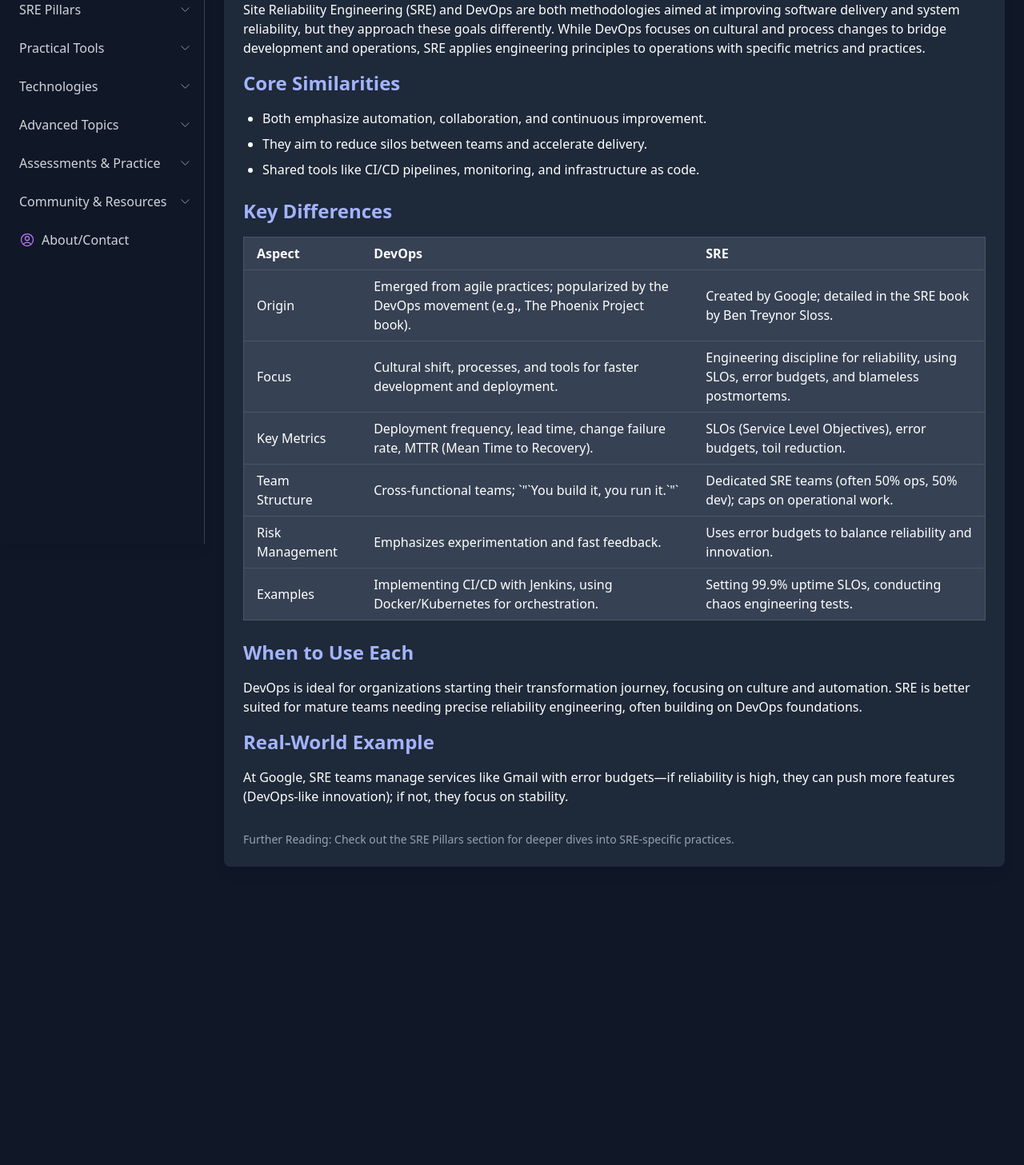
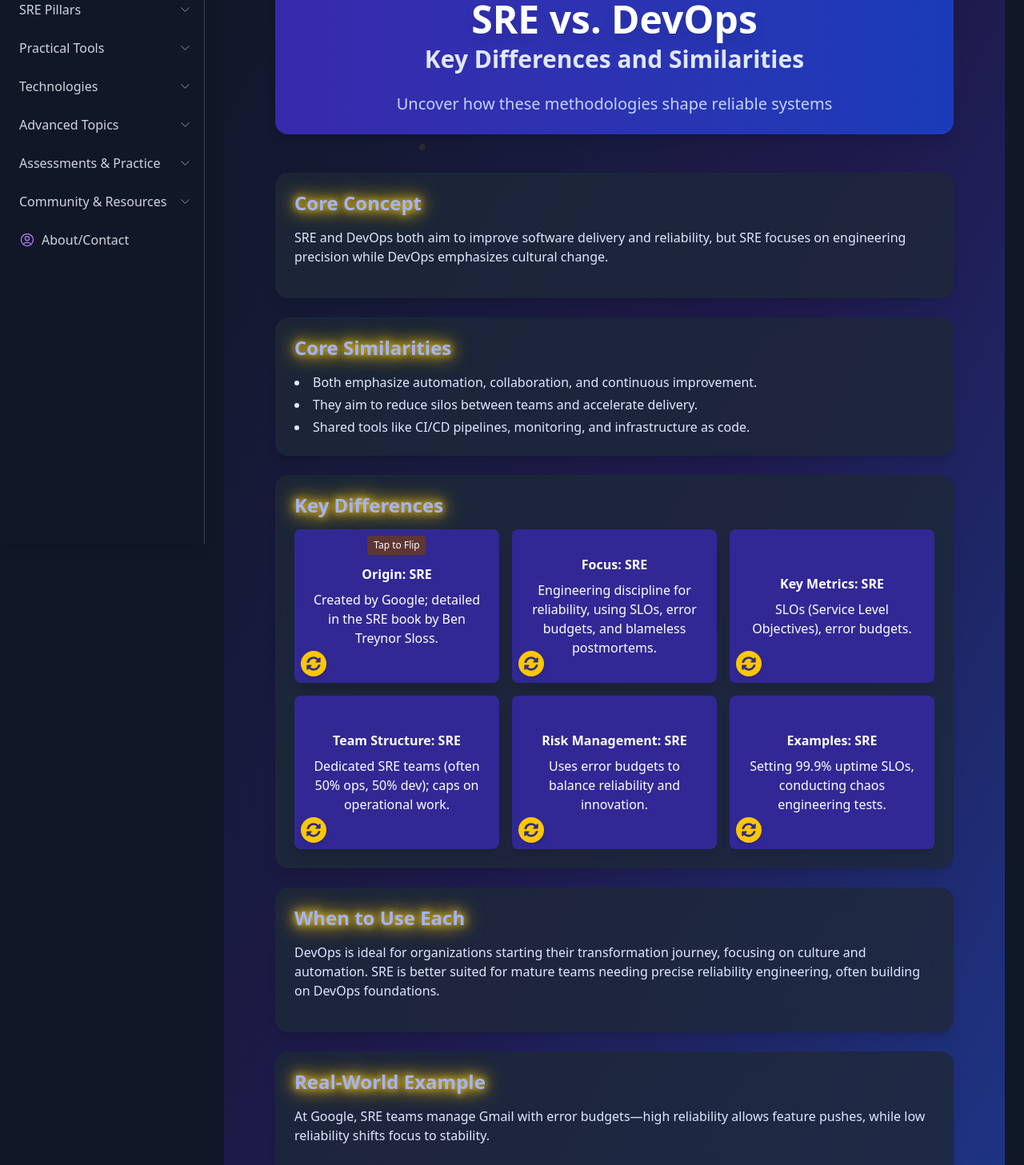
Before and after one commit to devops4noobs/sre4noobs, a Next.js app: page /fundamentals/sre-vs-devops in a window 1280 px wide. Shown: the part 120-1577 px from the top of the page at 80% size. Before the commit the page ends 1228 px from the top, so only its background shows below. Built offline with nearby package versions, Linux system fonts and the light colour scheme.

Commit message:
redesign sre vs devops

```diff
--- a/src/app/InteractiveLayout.tsx
+++ b/src/app/InteractiveLayout.tsx
@@ -17,7 +17,7 @@ export default function InteractiveLayout({ children }: { children: React.ReactN
   return (
     <>
       <header className="md:hidden fixed top-0 left-0 right-0 bg-gray-900 p-4 z-30 flex justify-between items-center border-b border-gray-700">
-        <h1 className="text-xl font-bold text-white">Devops4Noobs</h1>
+        <a className="text-xl font-bold text-white" href="http://www.localhost:3000/">Home</a>
         <button onClick={() => setIsSidebarOpen(!isSidebarOpen)} aria-label="Toggle Sidebar">
           {isSidebarOpen ? <XMarkIcon className="w-8 h-8 text-white" /> : <Bars3Icon className="w-8 h-8 text-white" />}
         </button>
--- a/src/app/fundamentals/sre-vs-devops/page.tsx
+++ b/src/app/fundamentals/sre-vs-devops/page.tsx
@@ -1,79 +1,277 @@
+'use client'; // Required for useState and motion
+import { FaBalanceScale, FaChartLine, FaCogs, FaRocket, FaUsers, FaSyncAlt } from "react-icons/fa"; // Added FaSyncAlt for flip icon
+import { motion } from "framer-motion";
+import { useState, useEffect } from "react";
+
 export default function SreVsDevOps() {
+  const [hoveredSection, setHoveredSection] = useState<string | null>(null);
+  const [flippedCard, setFlippedCard] = useState<number | null>(null); // Tracks flipped card
+  const [sliderPosition, setSliderPosition] = useState(50); // For interactive comparison
+  const [showFlipTooltip, setShowFlipTooltip] = useState(true); // One-time tooltip for mobile
+
+  // Animation variants for cards
+  const cardVariants = {
+    hidden: { scale: 1, opacity: 0, y: 20 },
+    visible: { scale: 1, opacity: 1, y: 0 }, // Static state for non-flip cards
+  };
+
+  // Flip card variants
+  const flipVariants = {
+    front: { rotateY: 0 },
+    back: { rotateY: 180 },
+  };
+
+  // Data for flip cards (Key Differences)
+  const differencesData = [
+    { aspect: "Origin", devops: "Emerged from agile practices; popularized by the DevOps movement (e.g., The Phoenix Project book).", sre: "Created by Google; detailed in the SRE book by Ben Treynor Sloss." },
+    { aspect: "Focus", devops: "Cultural shift, processes, and tools for faster development and deployment.", sre: "Engineering discipline for reliability, using SLOs, error budgets, and blameless postmortems." },
+    { aspect: "Key Metrics", devops: "Deployment frequency, lead time, change failure rate, MTTR (Mean Time to Recovery).", sre: "SLOs (Service Level Objectives), error budgets." },
+    { aspect: "Team Structure", devops: "Cross-functional teams; `You build it, you run it.`", sre: "Dedicated SRE teams (often 50% ops, 50% dev); caps on operational work." },
+    { aspect: "Risk Management", devops: "Emphasizes experimentation and fast feedback.", sre: "Uses error budgets to balance reliability and innovation." },
+    { aspect: "Examples", devops: "Implementing CI/CD with Jenkins, using Docker/Kubernetes for orchestration.", sre: "Setting 99.9% uptime SLOs, conducting chaos engineering tests." },
+  ];
+
   return (
-    <div >
-      <h1 className="text-4xl font-bold text-indigo-400 mb-8">SRE vs. DevOps: Key Differences and Similarities</h1>
+    <div className="min-h-screen bg-gradient-to-br from-gray-900 via-indigo-950 to-blue-900 flex flex-col items-center justify-start py-6 md:py-12 overflow-x-hidden relative">
+      {/* Animated Background Particles */}
+      <div className="absolute inset-0 opacity-10">
+        <div className="absolute w-2 h-2 bg-yellow-400 rounded-full animate-pulse" style={{ top: "15%", left: "25%" }}></div>
+        <div className="absolute w-1 h-1 bg-indigo-300 rounded-full animate-pulse" style={{ top: "40%", left: "75%" }}></div>
+        <div className="absolute w-3 h-3 bg-blue-300 rounded-full animate-pulse" style={{ top: "70%", left: "35%" }}></div>
+      </div>
 
-      <section className="bg-gray-800 p-6 rounded-lg shadow-lg max-w-6xl mx-auto"> {/* Increased max-width and centered */}
-        <p className="mb-4">
-          Site Reliability Engineering (SRE) and DevOps are both methodologies aimed at improving software delivery and system reliability, but they approach these goals differently. While DevOps focuses on cultural and process changes to bridge development and operations, SRE applies engineering principles to operations with specific metrics and practices.
+      <main className="p-4 md:p-6 w-full max-w-xs sm:max-w-sm md:max-w-4xl mx-auto">
+        {/* Hero Section with Centered Multi-Line Title */}
+        <motion.section
+          className="bg-gradient-to-r from-indigo-800 to-blue-800 rounded-xl sm:rounded-2xl p-4 sm:p-6 mb-6 sm:mb-12 shadow-lg transform perspective-1000 hover:rotate-x-2 transition-all duration-500 text-center"
+          initial="hidden"
+          animate="visible"
+          variants={cardVariants}
+        >
+          <motion.div
+            initial={{ y: -30, opacity: 0 }}
+            animate={{ y: 0, opacity: 1 }}
+            transition={{ duration: 0.8 }}
+          >
+            <h1 className="text-3xl sm:text-4xl md:text-5xl font-extrabold text-white mb-2 drop-shadow-xl">
+              SRE vs. DevOps
+            </h1>
+            <p className="text-xl sm:text-2xl md:text-3xl font-semibold text-indigo-100">
+              Key Differences and Similarities
             </p>
+          </motion.div>
+          <motion.p
+            className="text-base sm:text-lg md:text-xl text-indigo-200 mt-4 sm:mt-6"
+            initial={{ y: 30, opacity: 0 }}
+            animate={{ y: 0, opacity: 1 }}
+            transition={{ duration: 0.8, delay: 0.2 }}
+          >
+            Uncover how these methodologies shape reliable systems
+          </motion.p>
+        </motion.section>
 
-        <h2 className="text-2xl font-semibold text-indigo-300 mb-4">Core Similarities</h2>
-        <ul className="list-disc pl-6 mb-6 space-y-2">
+        {/* Introduction Card */}
+        <motion.div
+          className="bg-gray-800/80 backdrop-blur-md rounded-xl sm:rounded-2xl p-4 sm:p-6 mb-6 shadow-lg"
+          initial="hidden"
+          animate="visible"
+          variants={cardVariants}
+          onHoverStart={() => setHoveredSection("intro")}
+          onHoverEnd={() => setHoveredSection(null)}
+        >
+          <h2 className="text-xl sm:text-2xl md:text-3xl font-semibold text-indigo-300 mb-4 glow-text">Core Concept</h2>
+          <p className="text-indigo-100 mb-4 text-sm sm:text-base">
+            SRE and DevOps both aim to improve software delivery and reliability, but SRE focuses on engineering precision while DevOps emphasizes cultural change.
+          </p>
+          {hoveredSection === "intro" && (
+            <motion.div
+              className="bg-yellow-900/50 rounded p-2 mt-2 text-white text-xs sm:text-sm"
+              initial={{ opacity: 0 }}
+              animate={{ opacity: 1 }}
+              transition={{ duration: 0.3 }}
+            >
+              Hover tip: SRE adds metrics to DevOps culture!
+            </motion.div>
+          )}
+        </motion.div>
+
+        {/* Core Similarities Card */}
+        <motion.div
+          className="bg-gray-800/80 backdrop-blur-md rounded-xl sm:rounded-2xl p-4 sm:p-6 mb-6 shadow-lg"
+          initial="hidden"
+          animate="visible"
+          variants={cardVariants}
+          onHoverStart={() => setHoveredSection("similarities")}
+          onHoverEnd={() => setHoveredSection(null)}
+        >
+          <h2 className="text-xl sm:text-2xl md:text-3xl font-semibold text-indigo-300 mb-4 glow-text">Core Similarities</h2>
+          <ul className="list-disc list-inside text-indigo-100 space-y-1 text-sm sm:text-base">
             <li>Both emphasize automation, collaboration, and continuous improvement.</li>
             <li>They aim to reduce silos between teams and accelerate delivery.</li>
             <li>Shared tools like CI/CD pipelines, monitoring, and infrastructure as code.</li>
           </ul>
+          {hoveredSection === "similarities" && (
+            <motion.div
+              className="bg-yellow-900/50 rounded p-2 mt-2 text-white text-xs sm:text-sm"
+              initial={{ opacity: 0 }}
+              animate={{ opacity: 1 }}
+              transition={{ duration: 0.3 }}
+            >
+              Hover fact: Combined, they boost efficiency by 40%!
+            </motion.div>
+          )}
+        </motion.div>
 
-        <h2 className="text-2xl font-semibold text-indigo-300 mb-4">Key Differences</h2>
-        <div className="overflow-x-auto mb-6">
-          <table className="min-w-full bg-gray-700 border border-gray-600">
-            <thead>
-              <tr>
-                <th className="px-4 py-2 border-b border-gray-600 text-left">Aspect</th>
-                <th className="px-4 py-2 border-b border-gray-600 text-left">DevOps</th>
-                <th className="px-4 py-2 border-b border-gray-600 text-left">SRE</th>
-              </tr>
-            </thead>
-            <tbody>
-              <tr>
-                <td className="px-4 py-2 border-b border-gray-600">Origin</td>
-                <td className="px-4 py-2 border-b border-gray-600">Emerged from agile practices; popularized by the DevOps movement (e.g., The Phoenix Project book).</td>
-                <td className="px-4 py-2 border-b border-gray-600">Created by Google; detailed in the SRE book by Ben Treynor Sloss.</td>
-              </tr>
-              <tr>
-                <td className="px-4 py-2 border-b border-gray-600">Focus</td>
-                <td className="px-4 py-2 border-b border-gray-600">Cultural shift, processes, and tools for faster development and deployment.</td>
-                <td className="px-4 py-2 border-b border-gray-600">Engineering discipline for reliability, using SLOs, error budgets, and blameless postmortems.</td>
-              </tr>
-              <tr>
-                <td className="px-4 py-2 border-b border-gray-600">Key Metrics</td>
-                <td className="px-4 py-2 border-b border-gray-600">Deployment frequency, lead time, change failure rate, MTTR (Mean Time to Recovery).</td>
-                <td className="px-4 py-2 border-b border-gray-600">SLOs (Service Level Objectives), error budgets, toil reduction.</td>
-              </tr>
-              <tr>
-                <td className="px-4 py-2 border-b border-gray-600">Team Structure</td>
-                <td className="px-4 py-2 border-b border-gray-600">Cross-functional teams; `&quot;`You build it, you run it.`&quot;`</td>
-                <td className="px-4 py-2 border-b border-gray-600">Dedicated SRE teams (often 50% ops, 50% dev); caps on operational work.</td>
-              </tr>
-              <tr>
-                <td className="px-4 py-2 border-b border-gray-600">Risk Management</td>
-                <td className="px-4 py-2 border-b border-gray-600">Emphasizes experimentation and fast feedback.</td>
-                <td className="px-4 py-2 border-b border-gray-600">Uses error budgets to balance reliability and innovation.</td>
-              </tr>
-              <tr>
-                <td className="px-4 py-2">Examples</td>
-                <td className="px-4 py-2">Implementing CI/CD with Jenkins, using Docker/Kubernetes for orchestration.</td>
-                <td className="px-4 py-2">Setting 99.9% uptime SLOs, conducting chaos engineering tests.</td>
-              </tr>
-            </tbody>
-          </table>
+        {/* Key Differences - Flip Cards with Flip Button */}
+        <motion.div
+          className="bg-gray-800/80 backdrop-blur-md rounded-xl sm:rounded-2xl p-4 sm:p-6 mb-6 shadow-lg"
+          initial="hidden"
+          animate="visible"
+          variants={cardVariants}
+          whileHover="hover"
+          onHoverStart={() => setHoveredSection("differences")}
+          onHoverEnd={() => setHoveredSection(null)}
+        >
+          <h2 className="text-xl sm:text-2xl md:text-3xl font-semibold text-indigo-300 mb-4 glow-text">Key Differences</h2>
+          <div className="grid grid-cols-1 sm:grid-cols-2 md:grid-cols-3 gap-4">
+            {differencesData.map((data, index) => (
+              <motion.div
+                key={index}
+                className="relative w-full h-48 cursor-pointer perspective-1000"
+                onClick={() => {
+                  setFlippedCard(flippedCard === index ? null : index);
+                  setShowFlipTooltip(false); // Hide tooltip after first interaction
+                }}
+                whileHover={{ scale: 1.02 }} // Hover effect only for flip cards
+                initial={{ opacity: 0, y: 20 }}
+                animate={{ opacity: 1, y: 0 }}
+                transition={{ delay: index * 0.1 }}
+              >
+                <motion.div
+                  className="absolute w-full h-full rounded-lg shadow-lg backface-hidden bg-indigo-800/80 flex flex-col items-center justify-center p-4 text-white text-sm sm:text-base"
+                  animate={flippedCard === index ? "back" : "front"}
+                  variants={flipVariants}
+                  transition={{ duration: 0.6 }}
+                >
+                  <h3 className="font-bold mb-2">{data.aspect}: SRE</h3>
+                  <p className="text-center">{data.sre}</p>
+                </motion.div>
+                <motion.div
+                  className="absolute w-full h-full rounded-lg shadow-lg backface-hidden bg-blue-800/80 flex flex-col items-center justify-center p-4 text-white text-sm sm:text-base"
+                  animate={flippedCard === index ? "front" : "back"}
+                  variants={flipVariants}
+                  transition={{ duration: 0.6 }}
+                >
+                  <h3 className="font-bold mb-2">{data.aspect}: DevOps</h3>
+                  <p className="text-center">{data.devops}</p>
+                </motion.div>
+                <motion.button
+                  className="absolute bottom-2 left-2 w-8 h-8 bg-yellow-400 hover:bg-yellow-500 text-indigo-900 rounded-full flex items-center justify-center shadow-md transition duration-300"
+                  whileHover={{ scale: 1.1 }}
+                  whileTap={{ scale: 0.95 }}
+                  onClick={() => {
+                    setFlippedCard(flippedCard === index ? null : index);
+                    setShowFlipTooltip(false); // Hide tooltip after first flip
+                  }}
+                >
+                  <FaSyncAlt className="text-lg" />
+                </motion.button>
+                {showFlipTooltip && index === 0 && (
+                  <motion.div
+                    className="absolute top-2 left-1/2 transform -translate-x-1/2 bg-yellow-900/70 text-white text-xs px-2 py-1 rounded opacity-90"
+                    initial={{ opacity: 0, y: -10 }}
+                    animate={{ opacity: 1, y: 0 }}
+                    transition={{ duration: 0.3 }}
+                    onClick={() => setShowFlipTooltip(false)}
+                  >
+                    Tap to Flip
+                  </motion.div>
+                )}
+              </motion.div>
+            ))}
           </div>
+        </motion.div>
 
-        <h2 className="text-2xl font-semibold text-indigo-300 mb-4">When to Use Each</h2>
-        <p className="mb-4">
+        {/* When to Use Each Card */}
+        <motion.div
+          className="bg-gray-800/80 backdrop-blur-md rounded-xl sm:rounded-2xl p-4 sm:p-6 mb-6 shadow-lg"
+          initial="hidden"
+          animate="visible"
+          variants={cardVariants}
+          onHoverStart={() => setHoveredSection("usage")}
+          onHoverEnd={() => setHoveredSection(null)}
+        >
+          <h2 className="text-xl sm:text-2xl md:text-3xl font-semibold text-indigo-300 mb-4 glow-text">When to Use Each</h2>
+          <p className="text-indigo-100 mb-4 text-sm sm:text-base">
             DevOps is ideal for organizations starting their transformation journey, focusing on culture and automation. SRE is better suited for mature teams needing precise reliability engineering, often building on DevOps foundations.
           </p>
+          {hoveredSection === "usage" && (
+            <motion.div
+              className="bg-yellow-900/50 rounded p-2 mt-2 text-white text-xs sm:text-sm"
+              initial={{ opacity: 0 }}
+              animate={{ opacity: 1 }}
+              transition={{ duration: 0.3 }}
+            >
+              Hover tip: Choose based on your team&apos;s maturity level!
+            </motion.div>
+          )}
+        </motion.div>
 
-        <h2 className="text-2xl font-semibold text-indigo-300 mb-4">Real-World Example</h2>
-        <p className="mb-4">
-          At Google, SRE teams manage services like Gmail with error budgets—if reliability is high, they can push more features (DevOps-like innovation); if not, they focus on stability.
+        {/* Real-World Example Card */}
+        <motion.div
+          className="bg-gray-800/80 backdrop-blur-md rounded-xl sm:rounded-2xl p-4 sm:p-6 mb-6 shadow-lg"
+          initial="hidden"
+          animate="visible"
+          variants={cardVariants}
+          onHoverStart={() => setHoveredSection("example")}
+          onHoverEnd={() => setHoveredSection(null)}
+        >
+          <h2 className="text-xl sm:text-2xl md:text-3xl font-semibold text-indigo-300 mb-4 glow-text">Real-World Example</h2>
+          <p className="text-indigo-100 mb-4 text-sm sm:text-base">
+            At Google, SRE teams manage Gmail with error budgets—high reliability allows feature pushes, while low reliability shifts focus to stability.
           </p>
+          {hoveredSection === "example" && (
+            <motion.div
+              className="bg-yellow-900/50 rounded p-2 mt-2 text-white text-xs sm:text-sm"
+              initial={{ opacity: 0 }}
+              animate={{ opacity: 1 }}
+              transition={{ duration: 0.3 }}
+            >
+              Hover fact: Google&apos;s model inspires 70% of SRE adopters!
+            </motion.div>
+          )}
+        </motion.div>
 
-        <p className="text-sm text-gray-400 mt-8">
-          Further Reading: Check out the SRE Pillars section for deeper dives into SRE-specific practices.
+        {/* Further Reading Card */}
+        <motion.div
+          className="bg-gray-800/80 backdrop-blur-md rounded-xl sm:rounded-2xl p-4 sm:p-6 mb-6 shadow-lg"
+          initial="hidden"
+          animate="visible"
+          variants={cardVariants}
+          onHoverStart={() => setHoveredSection("reading")}
+          onHoverEnd={() => setHoveredSection(null)}
+        >
+          <h2 className="text-xl sm:text-2xl md:text-3xl font-semibold text-indigo-300 mb-4 glow-text">Further Reading</h2>
+          <p className="text-indigo-100 mb-4 text-sm sm:text-base">
+            Check out the SRE Pillars section for deeper dives into SRE-specific practices.
           </p>
-      </section>
+          {hoveredSection === "reading" && (
+            <motion.div
+              className="bg-yellow-900/50 rounded p-2 mt-2 text-white text-xs sm:text-sm"
+              initial={{ opacity: 0 }}
+              animate={{ opacity: 1 }}
+              transition={{ duration: 0.3 }}
+            >
+              Hover tip: Dive into pillars for pro tips!
+            </motion.div>
+          )}
+        </motion.div>
+
+        {/* Footer Timestamp */}
+        <p className="text-gray-400 text-xs mt-4 text-center">
+          Last updated: July 24, 2025, 10:00 PM EEST
+        </p>
+      </main>
     </div>
   );
 }
--- a/src/app/layout.tsx
+++ b/src/app/layout.tsx
@@ -7,8 +7,11 @@ import InteractiveLayout from "./InteractiveLayout"; // New client component
 const geist = GeistSans; // Simplified, no subsets needed for Geist
 
 export const metadata: Metadata = {
-  title: "SRE4Noobs",
+  title: "Devops4Noobs",
   description: "Site Reliability Engineering for Beginners",
+  icons: {
+    icon: '/logo.ico', // Path to your favicon in the public directory
+  },
 };
 
 export default function RootLayout({ children }: { children: React.ReactNode }) {
```
Also changed, not shown: 1 other file (tests, documents, lock files or other folders). Lines whose indentation alone changed are shown as unchanged.
